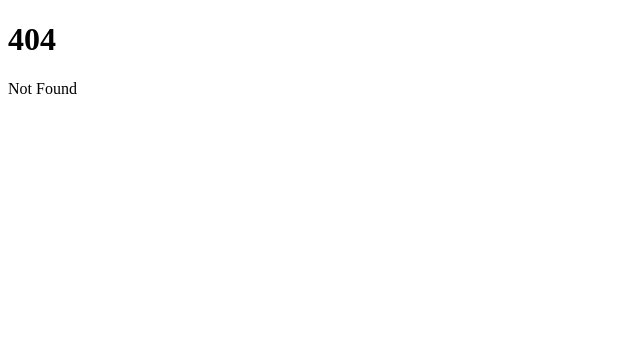
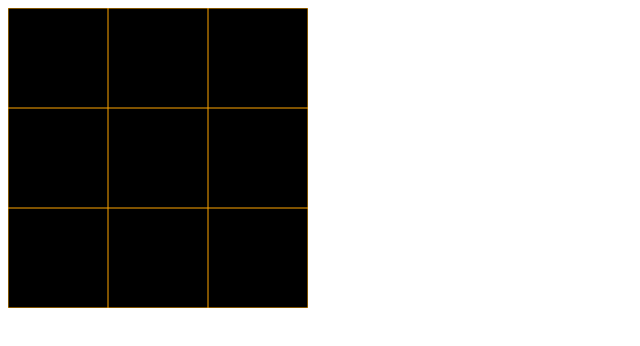
Before and after one commit to eriksokolov/sv, a SvelteKit app: page /tictactoe in a window 1280 px wide. Before the commit this address had no page. Shown: the top 346 px of the page, without its empty margins (0-640 px from the left). Built offline with nearby package versions, Linux system fonts and the light colour scheme.

Commit message:
on hover on field, make svg orange

```diff
--- /dev/null
+++ b/src/routes/tictactoe/+page.svelte
@@ -0,0 +1,43 @@
+<script>
+    let grids = [1,2,3,4,5,6,7,8,9];
+</script>
+
+<style>
+    :global(body){
+        display: flex;
+        text-align: center;
+
+    }
+    .grid{
+        display: grid;
+        grid-template-columns: repeat(3,1fr);
+        margin: 0;
+        padding: 0;
+        gap: 0;
+    }
+    .grid > div{
+        width: 100px;
+        height: 100px;
+        padding: 0px;
+        margin: 0;
+        box-sizing: border-box;
+    }
+    .grid > div:hover rect {
+        fill: orange;
+    }
+
+    .grid svg{
+        display: block;
+    }
+</style>
+
+<div class = "grid">
+    {#each grids as grid}
+        <div>
+            <svg width="100px" height="100px" >
+                <rect width="100px" height="100px" stroke="orange" stroke-width="1">
+                </rect>
+            </svg>
+        </div>
+    {/each}
+</div>
```
